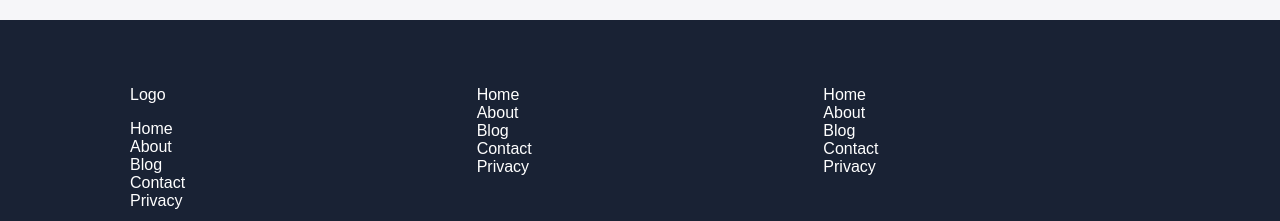
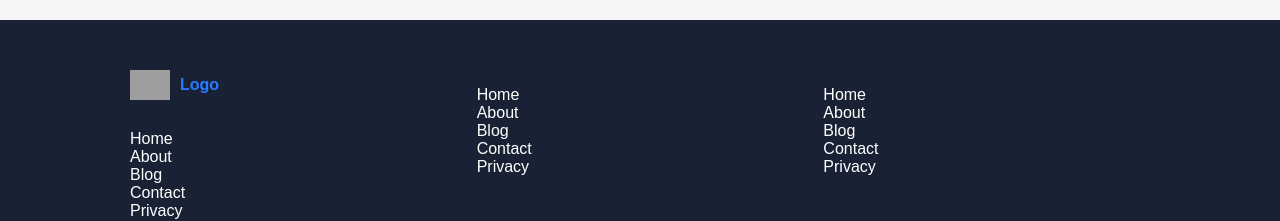
Before and after one commit to simszw/react-schulung-bm, a React (Create React App) app: page / in a window 1280 px wide. Shown: the part 1013-1234 px from the top of the page. Built offline with nearby package versions, Linux system fonts and the light colour scheme; grey boxes are pictures that could not be loaded.

Commit message:
Added missing Logo to footer component

```diff
--- a/src/components/common/Footer.js
+++ b/src/components/common/Footer.js
@@ -1,9 +1,11 @@
+import Logo from "./Logo";
+
 function Footer() {
   return (
     <footer className="footer">
       <div className="container grid grid--columns-3">
         <div className="x">
-          <p>Logo</p>
+          <Logo />
           <ul className="footer__list">
             <li>
               <a href="/">Home</a>
```
